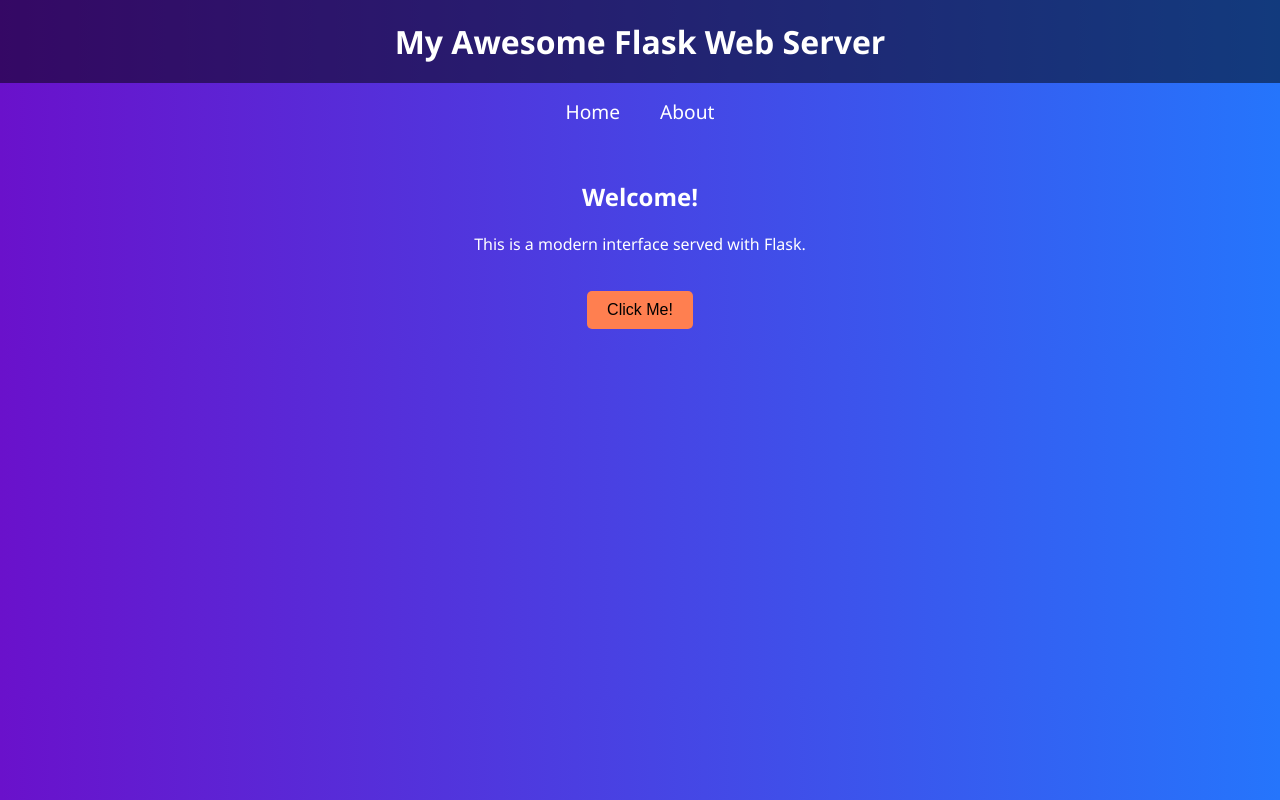
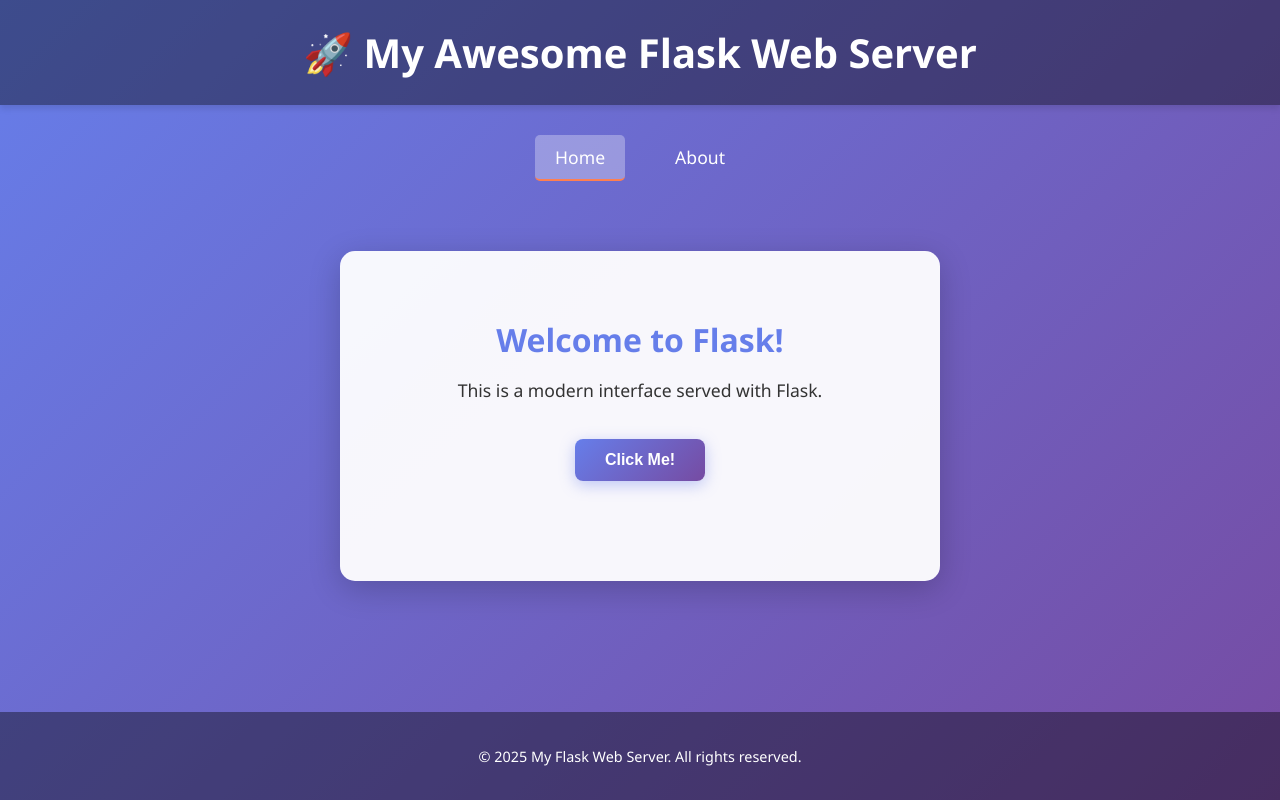
Before and after one commit to Xennii/Web-Server, a Flask app: template templates/index.html in a window 1280 px wide. Run offline with Flask 3, Linux system fonts and the light colour scheme; the template is opened without the code that fills it, so the values that code supplies are empty.

Commit message:
chnages
overall improvement in GUI

```diff
--- a/static/style.css
+++ b/static/style.css
@@ -1,53 +1,166 @@
+* {
+    box-sizing: border-box;
+}
+
 body {
     font-family: 'Segoe UI', Tahoma, Geneva, Verdana, sans-serif;
-    background: linear-gradient(to right, #6a11cb, #2575fc);
+    background: linear-gradient(135deg, #667eea 0%, #764ba2 100%);
     color: white;
     margin: 0;
     padding: 0;
+    min-height: 100vh;
+    display: flex;
+    flex-direction: column;
 }
 
 header {
-    background: rgba(0,0,0,0.5);
-    padding: 20px;
+    background: rgba(0, 0, 0, 0.4);
+    padding: 25px 20px;
     text-align: center;
-    font-size: 2rem;
+    font-size: 2.5rem;
     font-weight: bold;
+    box-shadow: 0 4px 6px rgba(0, 0, 0, 0.1);
 }
 
 nav {
     display: flex;
     justify-content: center;
-    gap: 20px;
-    margin: 10px 0;
+    gap: 30px;
+    margin: 20px 0;
+    padding: 10px;
 }
 
-nav a {
+.nav-link {
     color: white;
     text-decoration: none;
-    font-size: 1.2rem;
-    padding: 5px 10px;
-    transition: background 0.3s;
+    font-size: 1.1rem;
+    padding: 10px 20px;
+    transition: all 0.3s ease;
+    border-radius: 5px;
+    position: relative;
 }
 
-nav a:hover {
-    background: rgba(255,255,255,0.3);
-    border-radius: 5px;
+.nav-link:hover {
+    background: rgba(255, 255, 255, 0.2);
+    transform: translateY(-2px);
+}
+
+.nav-link.active {
+    background: rgba(255, 255, 255, 0.3);
+    border-bottom: 2px solid #ff7f50;
 }
 
 main {
-    padding: 20px;
+    flex: 1;
+    padding: 40px 20px;
     text-align: center;
 }
 
-button {
-    padding: 10px 20px;
+.container {
+    max-width: 600px;
+    margin: 0 auto;
+    background: rgba(255, 255, 255, 0.95);
+    color: #333;
+    padding: 40px;
+    border-radius: 15px;
+    box-shadow: 0 8px 32px rgba(0, 0, 0, 0.2);
+}
+
+.container h2 {
+    color: #667eea;
+    font-size: 2rem;
+    margin-bottom: 15px;
+}
+
+.container p {
+    font-size: 1.1rem;
+    line-height: 1.6;
+    margin: 15px 0;
+}
+
+.btn-primary {
+    padding: 12px 30px;
     font-size: 1rem;
     margin-top: 20px;
     cursor: pointer;
     border: none;
-    border-radius: 5px;
-    background-color: #ff7f50;
-    transition: 0.3s;
+    border-radius: 8px;
+    background: linear-gradient(135deg, #667eea 0%, #764ba2 100%);
+    color: white;
+    font-weight: bold;
+    transition: all 0.3s ease;
+    box-shadow: 0 4px 15px rgba(102, 126, 234, 0.4);
+}
+
+.btn-primary:hover {
+    transform: translateY(-2px);
+    box-shadow: 0 6px 20px rgba(102, 126, 234, 0.6);
+}
+
+.btn-primary:active {
+    transform: translateY(0);
+}
+
+.message {
+    font-size: 1.2rem;
+    color: #764ba2;
+    font-weight: bold;
+    margin-top: 15px;
+    min-height: 30px;
+}
+
+.info-box {
+    background: rgba(102, 126, 234, 0.1);
+    border-left: 4px solid #667eea;
+    padding: 20px;
+    border-radius: 8px;
+    text-align: left;
+    margin-top: 20px;
+}
+
+.info-box h3 {
+    color: #667eea;
+    margin-top: 0;
+}
+
+.info-box ul {
+    list-style: none;
+    padding: 0;
+}
+
+.info-box li {
+    padding: 8px 0;
+    border-bottom: 1px solid rgba(102, 126, 234, 0.2);
+}
+
+.info-box li:last-child {
+    border-bottom: none;
+}
+
+footer {
+    background: rgba(0, 0, 0, 0.4);
+    text-align: center;
+    padding: 20px;
+    font-size: 0.9rem;
+    margin-top: auto;
+}
+
+@media (max-width: 600px) {
+    header {
+        font-size: 1.8rem;
+    }
+
+    nav {
+        gap: 15px;
+    }
+
+    .container {
+        padding: 25px;
+    }
+
+    .container h2 {
+        font-size: 1.5rem;
+    }
 }
 
 button:hover {
--- a/templates/index.html
+++ b/templates/index.html
@@ -2,21 +2,28 @@
 <html lang="en">
 <head>
     <meta charset="UTF-8">
+    <meta name="viewport" content="width=device-width, initial-scale=1.0">
     <title>My Flask Web Server</title>
-    <link rel="stylesheet" href="{{ url_for('static', filename='css/style.css') }}">
+    <link rel="stylesheet" href="{{ url_for('static', filename='style.css') }}">
 </head>
 <body>
-    <header>My Awesome Flask Web Server</header>
+    <header>🚀 My Awesome Flask Web Server</header>
     <nav>
-        <a href="/">Home</a>
-        <a href="/about">About</a>
+        <a href="/" class="nav-link active">Home</a>
+        <a href="/about" class="nav-link">About</a>
     </nav>
     <main>
-        <h2>Welcome!</h2>
-        <p>This is a modern interface served with Flask.</p>
-        <button onclick="showMessage()">Click Me!</button>
+        <div class="container">
+            <h2>Welcome to Flask!</h2>
+            <p>This is a modern interface served with Flask.</p>
+            <button onclick="showMessage()" class="btn-primary">Click Me!</button>
+            <p id="message" class="message"></p>
+        </div>
     </main>
+    <footer>
+        <p>&copy; 2025 My Flask Web Server. All rights reserved.</p>
+    </footer>
 
-    <script src="{{ url_for('static', filename='js/script.js') }}"></script>
+    <script src="{{ url_for('static', filename='script.js') }}"></script>
 </body>
 </html>
```
Also changed, not shown: static/script.js (+31 -1 lines), templates/about.html (+23 -6 lines).
